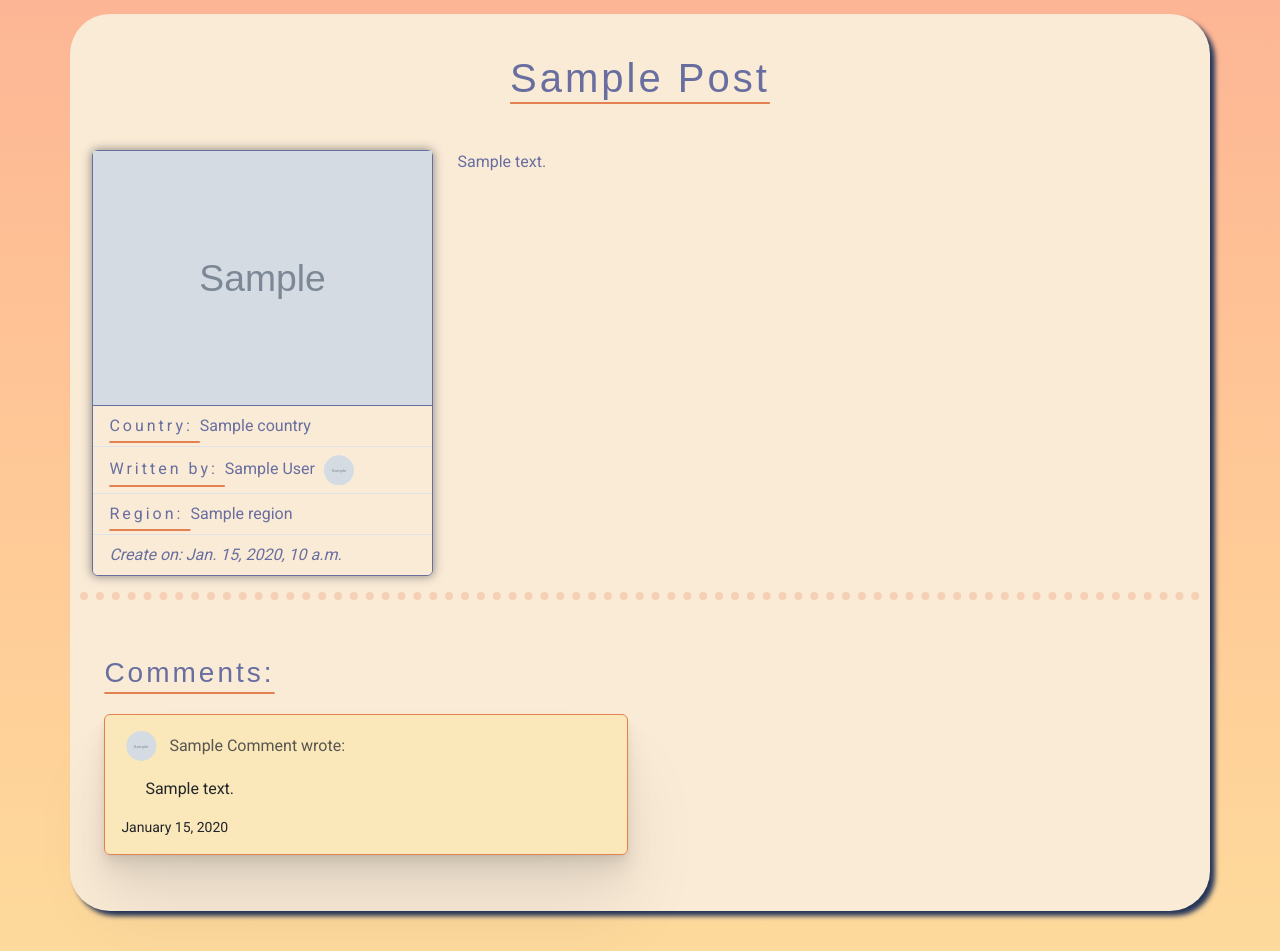
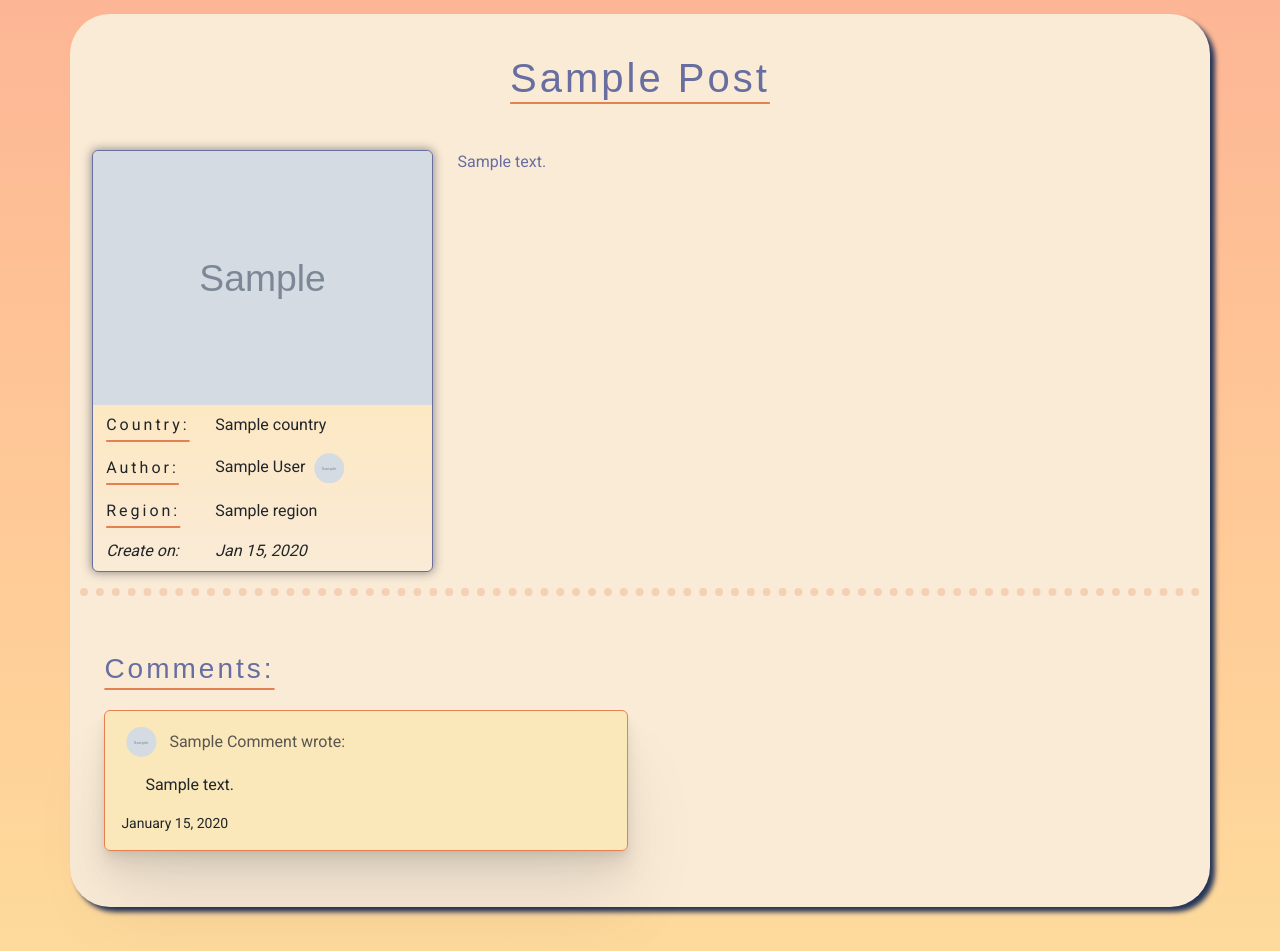
Before and after one commit to kerstin-w/Travel-Africa, a Django app: template blog/templates/post_detail.html in a window 1280 px wide. Shown: the part 74-1025 px from the top of the page. Run offline with Django 3.2, Linux system fonts and the light colour scheme; the template is opened without the code that fills it: most values are stand-ins (such as "Sample title", 1, 10 or a date in 2020); grey boxes marked "Sample" are stand-in pictures; some libraries are stand-ins or nearby versions; some web fonts are replaced.

Commit message:
style: Add table to post detail card

```diff
--- a/blog/templates/post_detail.html
+++ b/blog/templates/post_detail.html
@@ -16,16 +16,22 @@
                             {% else %}
                             <img src="{{ post.featured_image.url }}" class="img-fluid" alt="{{ post.title }}" />
                             {% endif %}
-                            <ul class="list-group list-group-flush">
-                                <li class="list-group-item post-detail-list"><span class="heading-underline">Country:
-                                    </span>{{ post.country|capfirst }}</li>
-                                <li class="list-group-item post-detail-list">
-                                    <span class="heading-underline">Written by: </span>{{ post.author|capfirst }}
-                                    {% if user.is_authenticated %}
+
+                            <table class="table-post-card">
+                                <tbody>
+                                    <tr>
+                                        <td><span class="heading-underline">Country:
+                                            </span></td>
+                                        <td>{{ post.country|capfirst }}</td>
+                                    </tr>
+                                    <tr>
+                                        <td><span class="heading-underline">Author:</span></td>
+                                        <td>{{ post.author|capfirst }} {% if user.is_authenticated %}
                                             <a href="{% url 'users:profile_home' username=post.author.username %}">
                                                 {% if "placeholder" in post.author.profile.image.url %}
                                                 <img src="https://res.cloudinary.com/db0ufjm4a/image/upload/v1678200052/user_profile_placeholder_wcp5nb.jpg"
-                                            class="profile-img profile-img-small" alt="Profile Image Placeholder" />
+                                                    class="profile-img profile-img-small"
+                                                    alt="Profile Image Placeholder" />
                                                 {% else %}
                                                 <img src="{{ post.author.profile.image.url }}"
                                                     class="profile-img profile-img-small" alt="{{ post.author }}" />
@@ -35,24 +41,30 @@
                                             <img src="https://res.cloudinary.com/db0ufjm4a/image/upload/v1678200052/user_profile_placeholder_wcp5nb.jpg"
                                                 class="profile-img profile-img-small" alt="Profile Image Placeholder" />
                                             {% else %}
-                                    <img src="{{ post.author.profile.image.url }}" class="profile-img profile-img-small"
-                                        alt="{{ post.author }}" />
-                                    {% endif %} {% endif %}
-                                </li>
-                                <li class="list-group-item post-detail-list">
-                                    {% for region in post.regions.all %}
-                                    <span class="heading-underline">Region: </span>{{ region }} {% endfor %}
-                                </li>
-                                <li class="list-group-item post-detail-list"><i>Create on: {{ post.created_on }}</i>
-                                </li>
+                                            <img src="{{ post.author.profile.image.url }}"
+                                                class="profile-img profile-img-small" alt="{{ post.author }}" />
+                                            {% endif %} {% endif %}</td>
+                                    </tr>
+                                    <tr>{% for region in post.regions.all %}
+                                        <td>
+                                            <span class="heading-underline">Region:</span></td>
+                                        <td>{{ region }}</td>
+                                        {% endfor %}
+                                    </tr>
+                                    <tr>
+                                        <td><i>Create on:</i></td>
+                                        <td><i>{{ post.created_on|date:"M d, Y"  }}</i></td>
+                                    </tr>
+                                </tbody>
+                            </table>
                             {% if user.is_authenticated and user == post.author or user.is_superuser %}
-                                <li class="list-group-item post-detail-list">
-                                    <a href="{% url 'post_update' post.slug %}"><i
-                                            class="fa-solid fa-pen icon"></i></a><a data-bs-toggle="modal"
-                                        href="#deletePostModal"><i class="fa-solid fa-trash icon"></i></a>
-                                </li>
+                            <div class="d-flex flex-row justify-content-center">
+                                <a href="{% url 'post_update' post.slug %}"><i class="fa-solid fa-pen icon"></i></a>
+
+                                <a data-bs-toggle="modal" href="#deletePostModal"><i
+                                        class="fa-solid fa-trash icon"></i></a>
+                            </div>
                             {% endif %}
-                            </ul>
                         </div>
                     </div>
                     <div class="col-md-8">
--- a/static/css/style.css
+++ b/static/css/style.css
@@ -450,6 +450,7 @@ hr {
     -webkit-box-shadow: 0px 0px 10px 1px rgba(93, 93, 93, 0.64);
     box-shadow: 0px 0px 10px 1px rgba(93, 93, 93, 0.64);
     border-color: var(--blue-color);
+    background-image: linear-gradient(to bottom, #fbe4a1, #fde5af, #fde7bc, #fce9ca, #faebd7);
 }
 
 .post-detail-list {
@@ -460,6 +461,23 @@ hr {
 .comment {
     border-color: var(--orange-color);
     background-color: #fbe4a187;
+}
+
+.post-detail-card .img-fluid {
+    border-top-left-radius: .375rem;
+    border-top-right-radius: .375rem;
+}
+
+.table-post-card td {
+    padding: .5rem .8rem;
+}
+
+.post-detail-card .icon {
+    margin: .8rem;
+}
+
+tr td:first-child {
+    width: 30%;
 }
 
 /*=============== Media Queries ===============*/
```
Lines whose indentation alone changed are shown as unchanged.
